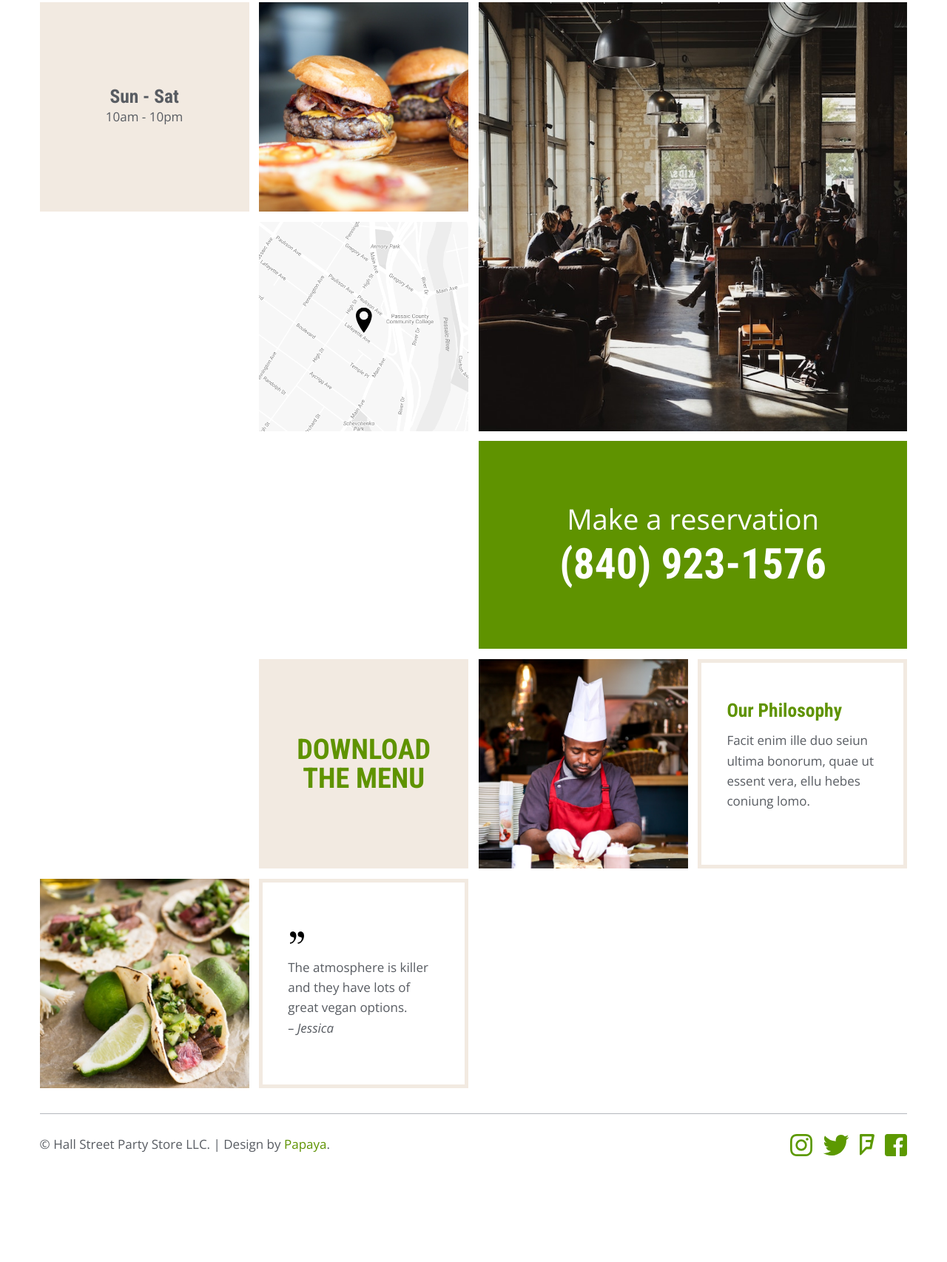
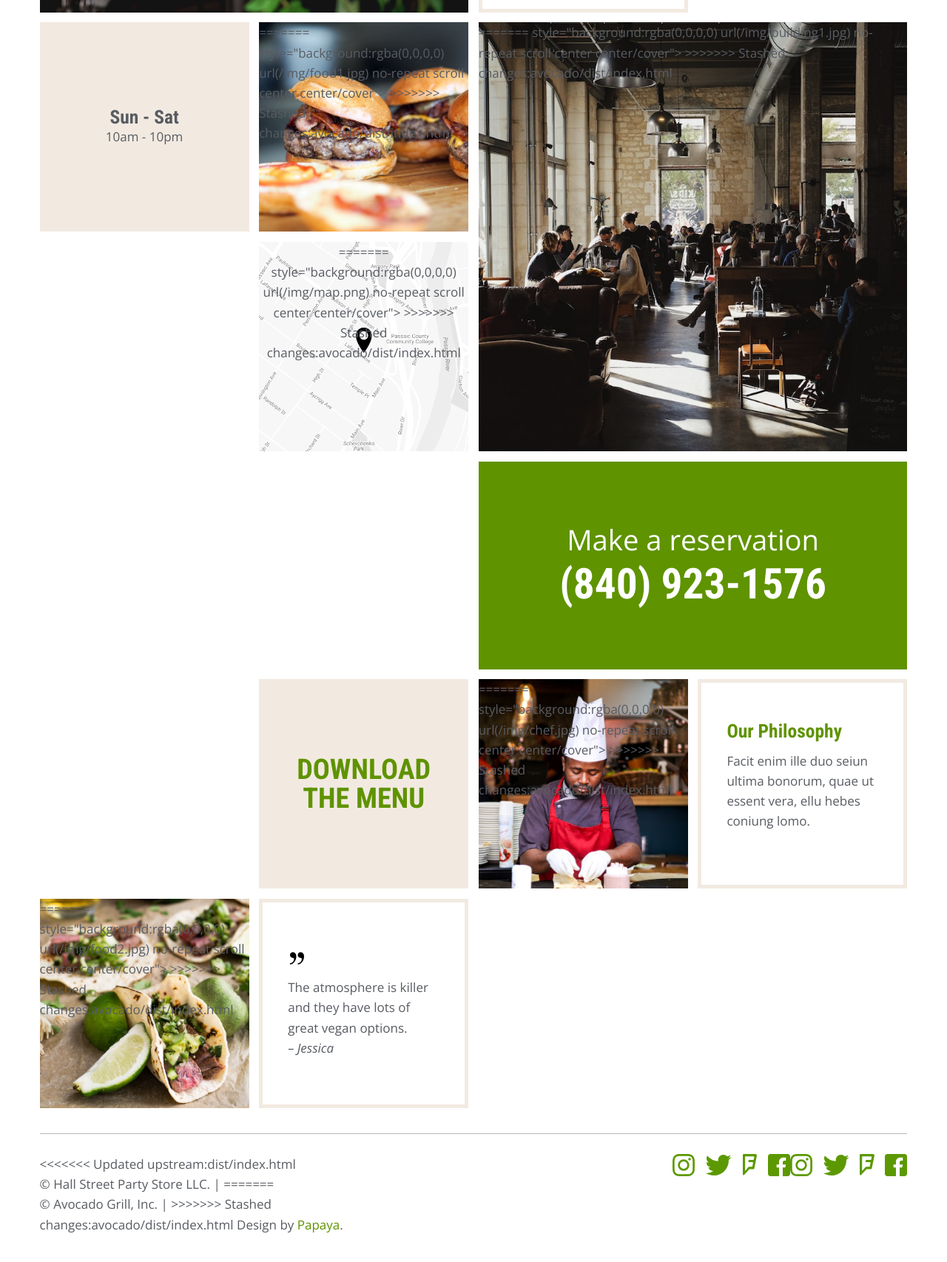
Before and after one commit to akanstantsinau5/HallStreetPartyStore, a website: page dist/index.html in a window 1280 px wide. Shown: the part 624-2330 px from the top of the page at 74% size. Before the commit the page ends 2259 px from the top, so only its background shows below. Drawn offline with nearby package versions, Linux system fonts and the light colour scheme; files that its build step writes are made by us from their sources.

Commit message:
Update index.html

```diff
--- a/dist/index.html
+++ b/dist/index.html
@@ -12,7 +12,11 @@
     <meta name="description" content="">
 
     <!-- The compiled CSS file -->
+<<<<<<< Updated upstream:dist/index.html
     <link rel="stylesheet" href="css/production.css">
+=======
+    <link rel="stylesheet" href="avocado/dist/css/production.css">
+>>>>>>> Stashed changes:avocado/dist/index.html
 
     <!-- Web fonts -->
     <link href="https://fonts.googleapis.com/css?family=Open+Sans:400,400i|Roboto+Condensed:700" rel="stylesheet">
@@ -32,7 +36,11 @@
             <div class="grid-column span-12 reveal-on-scroll is-revealing">
                 <div class="square">
                     <header class="aspect-ratio__content bg--tan text--white align--center centered-content"
+<<<<<<< Updated upstream:dist/index.html
                         style="background:rgba(0,0,0,0) url(/dist/img/building2.jpg) no-repeat scroll center center/cover">
+=======
+                        style="background:rgba(0,0,0,0) url(/img/building2.jpg) no-repeat scroll center center/cover">
+>>>>>>> Stashed changes:avocado/dist/index.html
                         <h1 class="inline-block vertical--middle mb0 uppercase">Avocado Grill</h1>
                     </header>
                 </div>
@@ -69,7 +77,11 @@
                             class="grid-column span-12 mt1 span-half-mobile mobile-col--left reveal-on-scroll is-revealing">
                             <div class="square">
                                 <div class="aspect-ratio__content bg--tan"
+<<<<<<< Updated upstream:dist/index.html
                                     style="background:rgba(0,0,0,0) url(/dist/img/food1.jpg) no-repeat scroll center center/cover">
+=======
+                                    style="background:rgba(0,0,0,0) url(/img/food1.jpg) no-repeat scroll center center/cover">
+>>>>>>> Stashed changes:avocado/dist/index.html
                                 </div>
                             </div>
                         </div>
@@ -78,7 +90,11 @@
                             class="grid-column mt1 show-on-mobile span-half-mobile mobile-col--right reveal-on-scroll is-revealing">
                             <div class="square">
                                 <div class="aspect-ratio__content bg--tan"
+<<<<<<< Updated upstream:dist/index.html
                                     style="background:rgba(0,0,0,0) url(/dist/img/building1.jpg) no-repeat scroll center center/cover">
+=======
+                                    style="background:rgba(0,0,0,0) url(/img/building1.jpg) no-repeat scroll center center/cover">
+>>>>>>> Stashed changes:avocado/dist/index.html
                                 </div>
                             </div>
                         </div>
@@ -89,7 +105,11 @@
                             class="grid-column span-12 offset-half mt1 align--center hide-md-to-lg reveal-on-scroll is-revealing">
                             <div class="square">
                                 <div class="aspect-ratio__content bg--tan"
+<<<<<<< Updated upstream:dist/index.html
                                     style="background:rgba(0,0,0,0) url(/dist/img/map.png) no-repeat scroll center center/cover">
+=======
+                                    style="background:rgba(0,0,0,0) url(/img/map.png) no-repeat scroll center center/cover">
+>>>>>>> Stashed changes:avocado/dist/index.html
                                     <a href="https://www.google.com/maps" target="_blank"
                                         class="link block full-height"></a>
                                 </div>
@@ -100,7 +120,11 @@
                             class="grid-column mt1 align--center show-md-to-lg mobile-col--full reveal-on-scroll is-revealing">
                             <div class="rectangle">
                                 <div class="aspect-ratio__content bg--tan"
+<<<<<<< Updated upstream:dist/index.html
                                     style="background:rgba(0,0,0,0) url(/dist/img/map.png) no-repeat scroll center center/cover">
+=======
+                                    style="background:rgba(0,0,0,0) url(/img/map.png) no-repeat scroll center center/cover">
+>>>>>>> Stashed changes:avocado/dist/index.html
                                     <a href="https://www.google.com/maps" target="_blank"
                                         class="link block full-height"></a>
                                 </div>
@@ -112,7 +136,11 @@
                 <div class="grid-column span-12 mt1 hide-on-mobile reveal-on-scroll is-revealing">
                     <div class="square">
                         <div class="aspect-ratio__content bg--tan"
+<<<<<<< Updated upstream:dist/index.html
                             style="background:rgba(0,0,0,0) url(/dist/img/building1.jpg) no-repeat scroll center center/cover">
+=======
+                            style="background:rgba(0,0,0,0) url(/img/building1.jpg) no-repeat scroll center center/cover">
+>>>>>>> Stashed changes:avocado/dist/index.html
                         </div>
                     </div>
                 </div>
@@ -153,7 +181,11 @@
                     class="grid-column span-6 span-half-mobile mobile-col--left mt1 order-3 reveal-on-scroll is-revealing">
                     <div class="square">
                         <div class="aspect-ratio__content bg--tan"
+<<<<<<< Updated upstream:dist/index.html
                             style="background:rgba(0,0,0,0) url(/dist/img/chef.jpg) no-repeat scroll center center/cover">
+=======
+                            style="background:rgba(0,0,0,0) url(/img/chef.jpg) no-repeat scroll center center/cover">
+>>>>>>> Stashed changes:avocado/dist/index.html
                         </div>
                     </div>
                 </div>
@@ -172,7 +204,11 @@
                     class="grid-column span-6 span-half-mobile mobile-col--right mt1 order-4 reveal-on-scroll is-revealing">
                     <div class="square">
                         <div class="aspect-ratio__content bg--tan"
+<<<<<<< Updated upstream:dist/index.html
                             style="background:rgba(0,0,0,0) url(/dist/img/food2.jpg) no-repeat scroll center center/cover">
+=======
+                            style="background:rgba(0,0,0,0) url(/img/food2.jpg) no-repeat scroll center center/cover">
+>>>>>>> Stashed changes:avocado/dist/index.html
                         </div>
                     </div>
                 </div>
@@ -195,13 +231,18 @@
         <footer class="border--top mt2 pt1">
             <div class="grid-row">
                 <div class="grid-column span-half align--center-on-mobile mt1">
+<<<<<<< Updated upstream:dist/index.html
                     <p><span class="block-on-mobile">&copy; Hall Street Party Store LLC.</span><span
                             class="hide-on-mobile"> |
+=======
+                    <p><span class="block-on-mobile">&copy; Avocado Grill, Inc.</span><span class="hide-on-mobile"> |
+>>>>>>> Stashed changes:avocado/dist/index.html
                         </span><span class="block-on-mobile">Design by <a href="https://www.papayatemplates.com"
                                 class="link link--default">Papaya</a>.</span></p>
                 </div>
                 <div class="grid-column align--right align--center-on-mobile mt1">
                     <ul class="no-bullets list--inline">
+<<<<<<< Updated upstream:dist/index.html
                         <li class="mr1"><a href="" class="link"><img class="icon" src="/dist/img/instagram.svg"
                                     alt="Instagram"></a></li>
                         <li class="mr1"><a href="" class="link"><img class="icon" src="/dist/img/twitter.svg"
@@ -210,6 +251,15 @@
                                     alt="Foursquare"></a></li>
                         <li><a href="" class="link"><img class="icon" src="/dist/img/facebook.svg" alt="Facebook"></a>
                         </li>
+=======
+                        <li class="mr1"><a href="" class="link"><img class="icon" src="/img/instagram.svg"
+                                    alt="Instagram"></a></li>
+                        <li class="mr1"><a href="" class="link"><img class="icon" src="/img/twitter.svg"
+                                    alt="Twitter"></a></li>
+                        <li class="mr1"><a href="" class="link"><img class="icon" src="/img/foursquare.svg"
+                                    alt="Foursquare"></a></li>
+                        <li><a href="" class="link"><img class="icon" src="/img/facebook.svg" alt="Facebook"></a></li>
+>>>>>>> Stashed changes:avocado/dist/index.html
                     </ul>
                 </div>
             </div>
```
